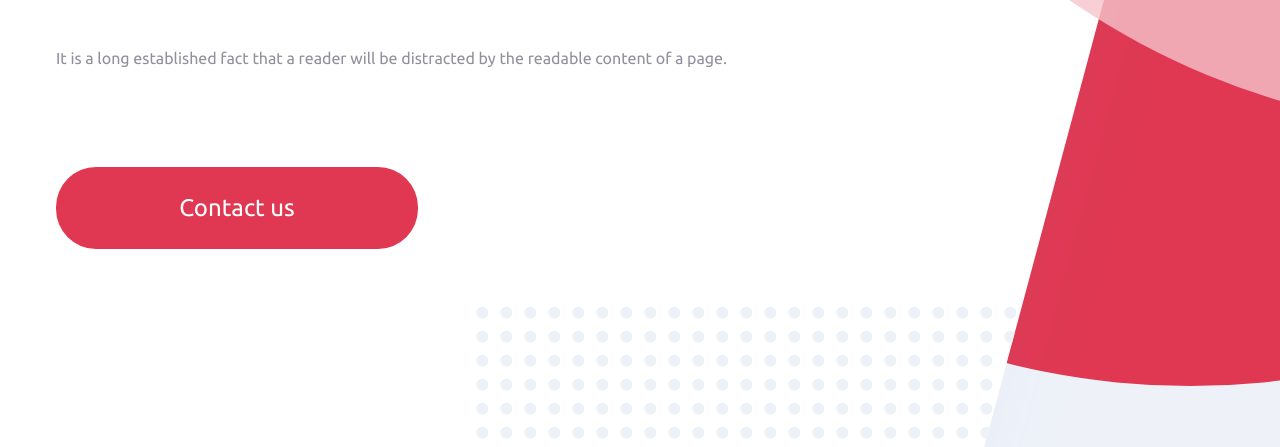
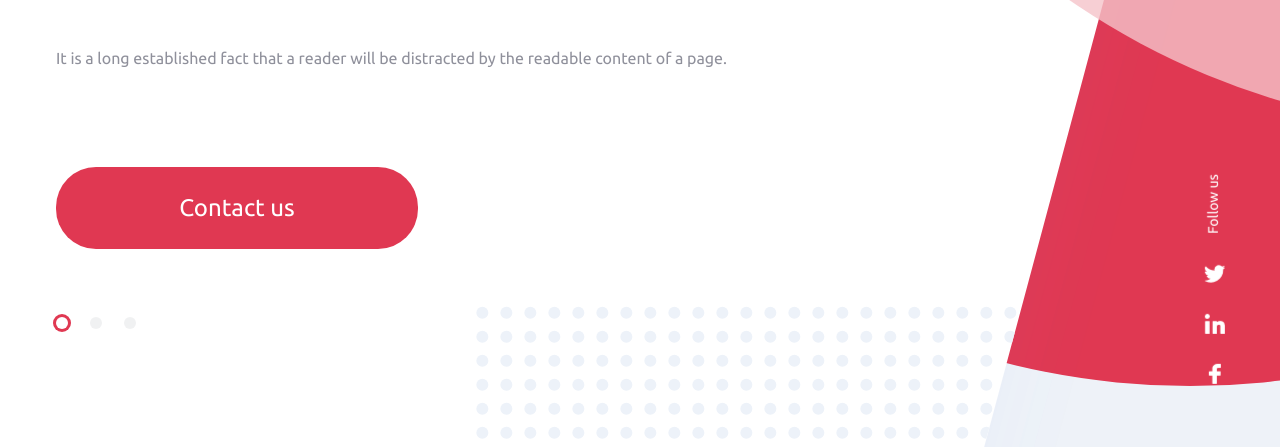
Before and after one commit to gunner2k17/proway, a website: page dist/index.html in a window 1280 px wide. Shown: the part 354-801 px from the top of the page. Drawn offline with nearby package versions, Linux system fonts and the light colour scheme.

Commit message:
slider finished and social media icons added

```diff
--- a/scss/abstracts/_variables.scss
+++ b/scss/abstracts/_variables.scss
@@ -12,4 +12,5 @@ $text-primary-color: #3F3D56;
 $main-bg-color: #EEF2F8;
 $border-grey-color: #DCDFE8;
 $text-grey-color: #8F909B;
+$slider-bullet-grey: #B4B7BF;
 $main-red-color: #E03852;
--- a/scss/base/_base.scss
+++ b/scss/base/_base.scss
@@ -22,6 +22,7 @@ body {
   line-height: 1.25;
   color: $text-primary-color;
   background-color: $main-bg-color;
+  overflow-x: hidden;
 }
 
 a {
--- a/scss/base/_helpers.scss
+++ b/scss/base/_helpers.scss
@@ -12,3 +12,7 @@
     max-width: 1200px;
   }
 }
+
+.position-relative {
+  position: relative;
+}
--- a/scss/pages/_home.scss
+++ b/scss/pages/_home.scss
@@ -95,4 +95,63 @@
     // margin-bottom: 12rem;
     margin-bottom: 12vh;
   }
+
+  &__pagination {
+    margin-top: 8vh;
+    .swiper-pagination-bullet {
+      width: 12px;
+      height: 12px;
+      background-color: $slider-bullet-grey;
+
+      & + .swiper-pagination-bullet {
+        margin-left: 22px;
+      }
+
+      &-active {
+        background-color: #fff;
+        box-shadow: 0 0 0 3px $main-red-color;
+      }
+    }
+  }
 }
+
+.social {
+  position: absolute;
+  right: -8rem;
+  top: 55vh;
+  transform: rotate(-90deg);
+  display: flex;
+
+  z-index: 100;
+
+  &__title {
+    font-size: 1.4rem;
+    color: #fff;
+  }
+
+  &__icons {
+    display: flex;
+    justify-content: space-between;
+    width: 12rem;
+    margin-right: 3rem;
+  }
+
+  &__icon {
+    width: 2rem;
+    height: 2rem;
+    fill: #fff;
+    transition: all .3s cubic-bezier(0.785, 0.135, 0.15, 0.8);
+
+    &:hover {
+      transform: scale(1.5);
+      transition: all .3s cubic-bezier(0.785, 0.135, 0.15, 0.8);
+    }
+  }
+
+  &__link {
+    width: 2rem;
+    height: 2rem;
+    cursor: pointer;
+    transform: rotate(90deg);
+  }
+}
```
Also changed, not shown: dist/css/style.css, dist/img/sprite.svg (added), dist/index.html, dist/js/app.js, 1 other file.
